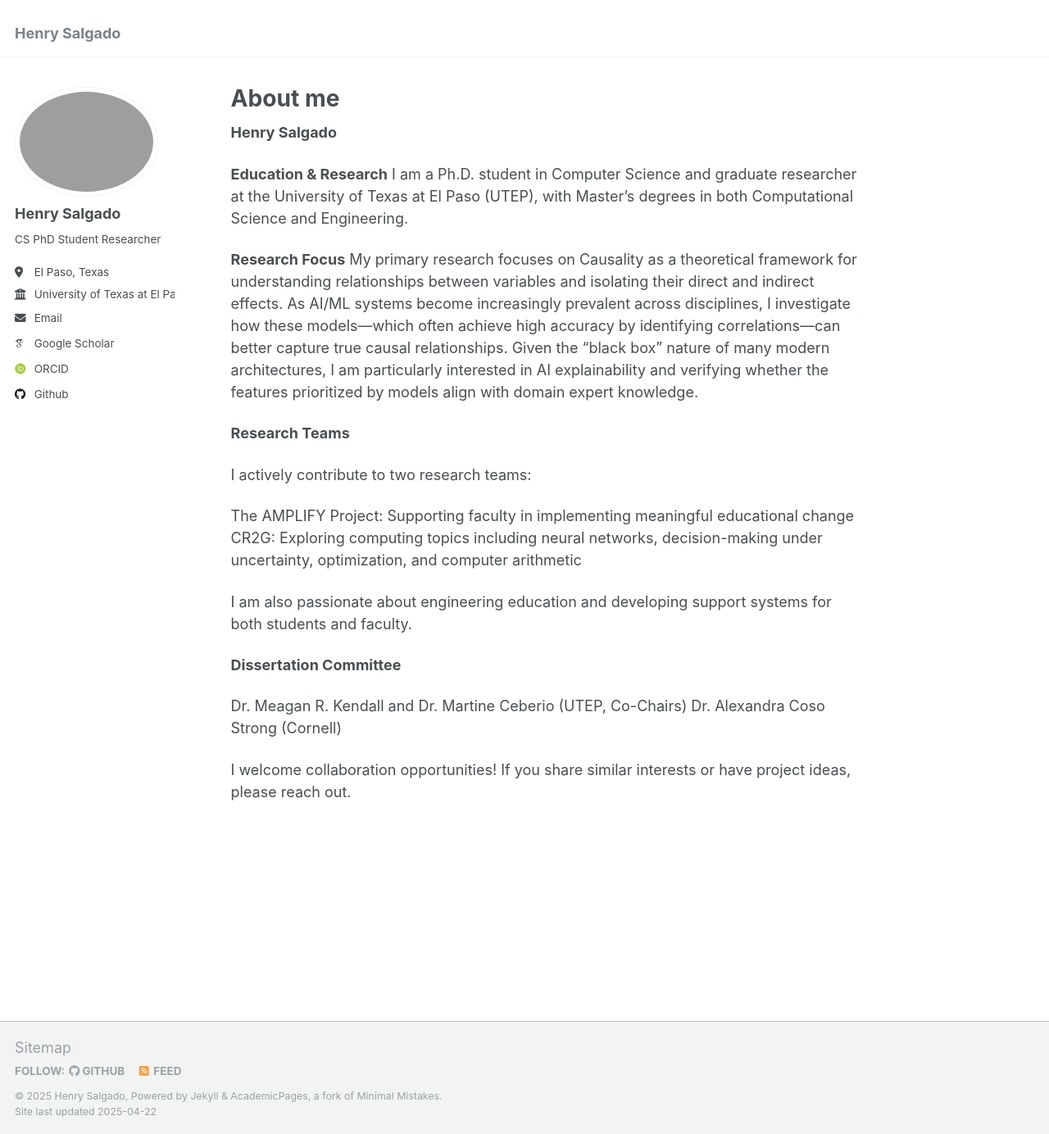
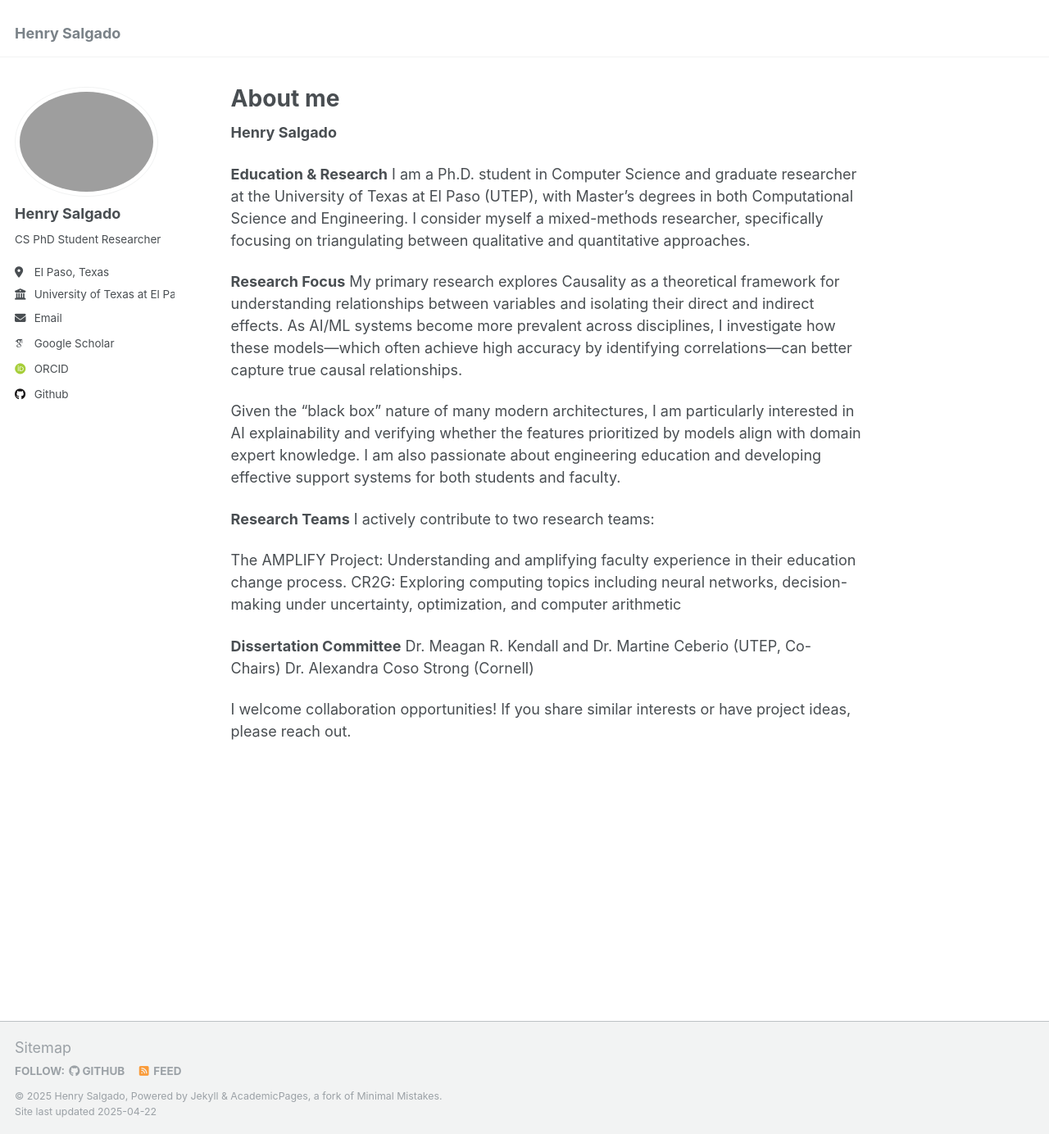
Before and after one commit to eigenhenry/eigenhenry.github.io, a Jekyll site: the page built from _pages/about.md, in a window 1280 px wide and 1384 px high. Shown: the whole window at 82% size. Built offline with Jekyll 4.4.1, drawn with Linux system fonts in a browser that asks for light colours; some web fonts are replaced.

Commit message:
Update about.md

```diff
--- a/_pages/about.md
+++ b/_pages/about.md
@@ -10,22 +10,21 @@ redirect_from:
 **Henry Salgado**
 
 **Education & Research**
-I am a Ph.D. student in Computer Science and graduate researcher at the University of Texas at El Paso (UTEP), with Master's degrees in both Computational Science and Engineering.
+I am a Ph.D. student in Computer Science and graduate researcher at the University of Texas at El Paso (UTEP), with Master's degrees in both Computational Science and Engineering. I consider myself a mixed-methods researcher, specifically focusing on triangulating between qualitative and quantitative approaches.
 
 **Research Focus**
-My primary research focuses on Causality as a theoretical framework for understanding relationships between variables and isolating their direct and indirect effects. As AI/ML systems become increasingly prevalent across disciplines, I investigate how these models—which often achieve high accuracy by identifying correlations—can better capture true causal relationships. Given the "black box" nature of many modern architectures, I am particularly interested in AI explainability and verifying whether the features prioritized by models align with domain expert knowledge.
+My primary research explores Causality as a theoretical framework for understanding relationships between variables and isolating their direct and indirect effects. As AI/ML systems become more prevalent across disciplines, I investigate how these models—which often achieve high accuracy by identifying correlations—can better capture true causal relationships.
+
+Given the "black box" nature of many modern architectures, I am particularly interested in AI explainability and verifying whether the features prioritized by models align with domain expert knowledge. I am also passionate about engineering education and developing effective support systems for both students and faculty.
 
 **Research Teams**
-
 I actively contribute to two research teams:
 
-The AMPLIFY Project: Supporting faculty in implementing meaningful educational change
+The AMPLIFY Project: Understanding and amplifying faculty experience in their education change process.
 CR2G: Exploring computing topics including neural networks, decision-making under uncertainty, optimization, and computer arithmetic
 
-I am also passionate about engineering education and developing support systems for both students and faculty.
 
 **Dissertation Committee**
-
 Dr. Meagan R. Kendall and Dr. Martine Ceberio (UTEP, Co-Chairs)
 Dr. Alexandra Coso Strong (Cornell)
 
```
